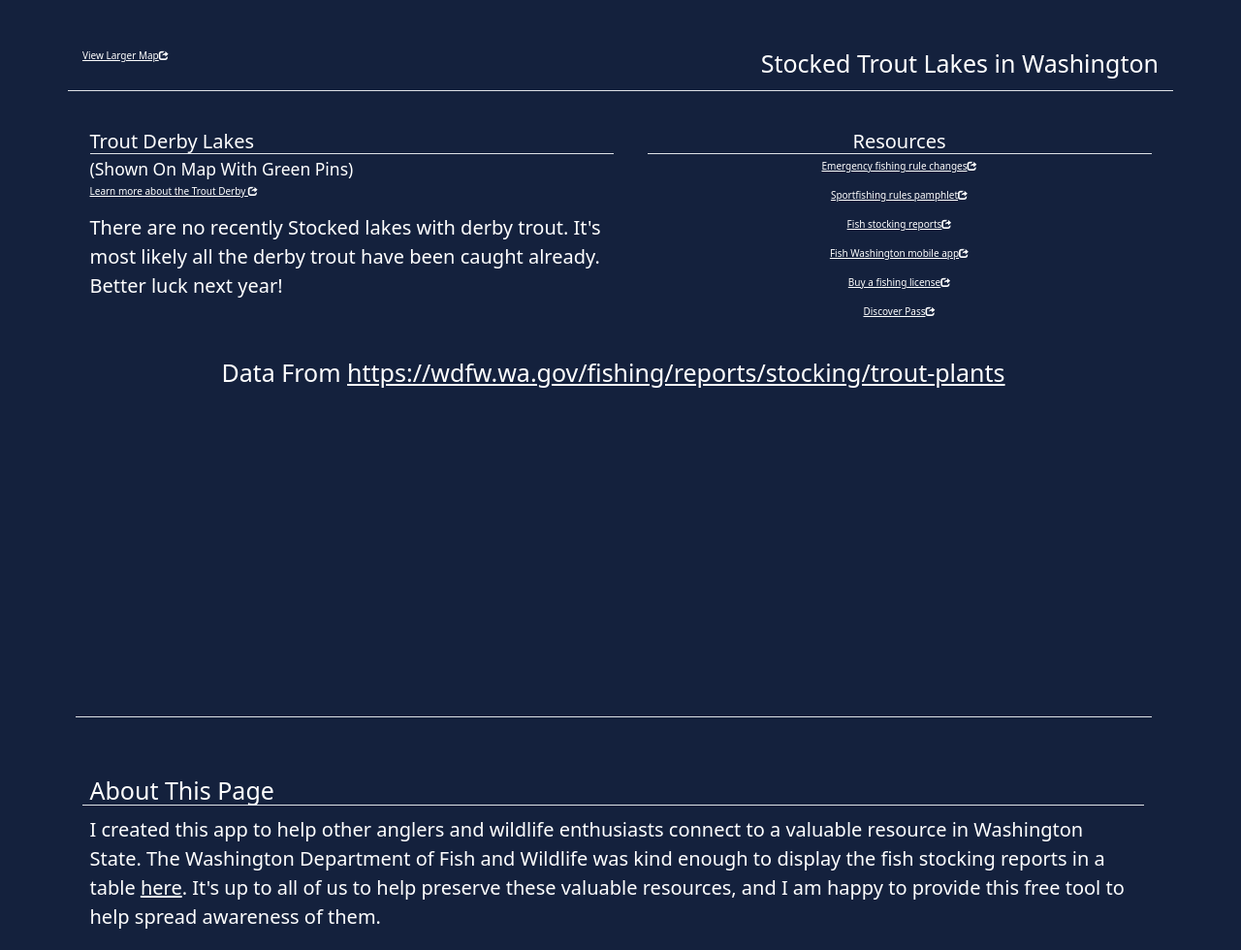
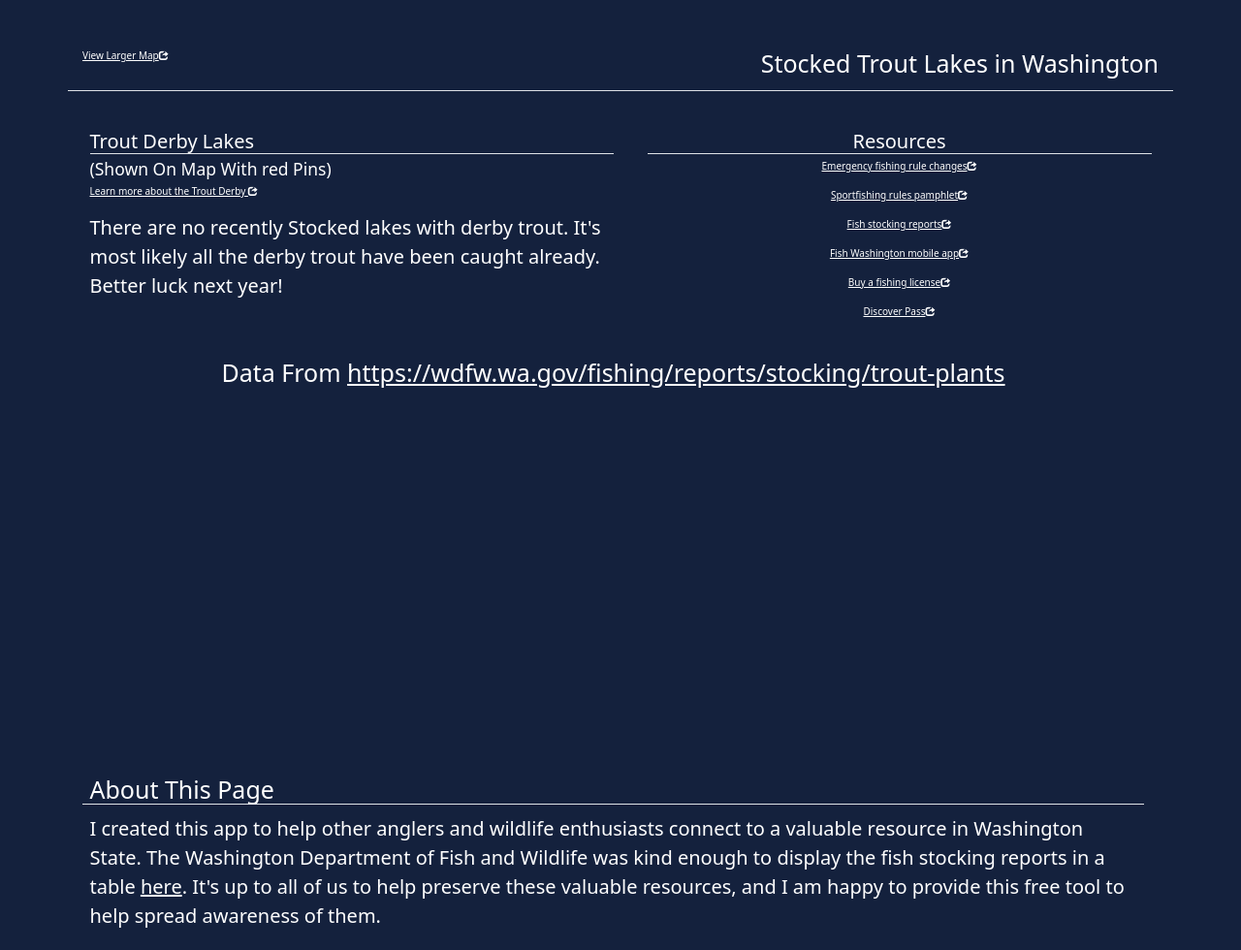
Before and after one commit to Thomas-Basham/trout-tracker-wa-backend, a Flask app: template templates/index.html in a window 1280 px wide. Shown: the part 97-1077 px from the top of the page at 97% size. Run offline with Flask 2, Linux system fonts and the light colour scheme; the template is opened without the code that fills it, so the values that code supplies are empty; some libraries are stand-ins or nearby versions.

Commit message:
updated derby lake pins

```diff
--- a/main.py
+++ b/main.py
@@ -96,7 +96,7 @@ def make_map(df):
         # green icon for derby lake participant
         if r["Derby Participant"] == "true":
             folium.Marker(location=location, tooltip=r["Lake"].capitalize(), popup=popup,
-                          icon=folium.Icon(color='green', icon='info', prefix='fa')).add_to(
+                          icon=folium.Icon(color='yellow', icon='trophy', prefix='fa')).add_to(
                 folium_map)
 
         # blue icon for all other lakes
--- a/templates/index.html
+++ b/templates/index.html
@@ -16,7 +16,7 @@
         <div class="col section">
 
             <h2 class="border-bottom">Trout Derby Lakes</h2>
-            <h3> (Shown On Map With Green Pins)</h3>
+            <h3> (Shown On Map With red Pins)</h3>
 
             <a href="https://wdfw.wa.gov/fishing/contests/trout-derby" target="_blank" rel="noreferrer">Learn more about
                 the Trout Derby <span class="glyphicon glyphicon-share"></span></a>
@@ -66,7 +66,7 @@
                 </li>
             </ul>
         </div>
-        <div class="row border-bottom pb-2 mb-5 mt-5" style="text-align: center;">
+        <div class="row pb-2 mb-5 mt-5" style="text-align: center;">
             <h1 class="text-center mb-4">Data From <a
                     href="https://wdfw.wa.gov/fishing/reports/stocking/trout-plants">https://wdfw.wa.gov/fishing/reports/stocking/trout-plants</a>
             </h1>
```
Also changed, not shown: 1 other file.
